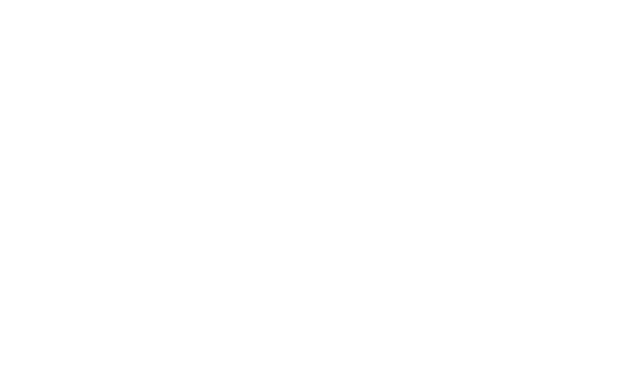
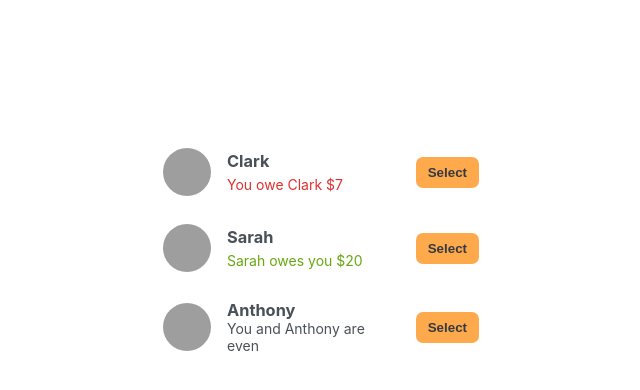
Before and after one commit to OsamaaSayed/Eat-N-Split, a React (Vite) app: page / in a window 1280 px wide. Shown: the top 390 px of the page, without its empty margins (79-719 px from the left). Built offline with nearby package versions, Linux system fonts and the light colour scheme; grey boxes are pictures that could not be loaded.

Commit message:
✨ Add FriendsList & Friend Components

```diff
--- a/src/App.tsx
+++ b/src/App.tsx
@@ -1,3 +1,10 @@
+import { useState } from "react";
+
+import { Person } from "./models/person";
+
+import FriendsList from "./components/FriendsList";
+
+
 const initialFriends = [
   {
     id: 118836,
@@ -20,7 +27,15 @@ const initialFriends = [
 ];
 
 function App() {
-  return <></>;
+  const [friends, setFriends] = useState<Person[]>(initialFriends);
+
+  return (
+    <div className="app">
+      <div className="sidebar">
+        <FriendsList friends={friends} />
+      </div>
+    </div>
+  );
 }
 
 export default App;
--- /dev/null
+++ b/src/components/Friend/index.tsx
@@ -0,0 +1,26 @@
+import { Person } from "../../models/person";
+
+const Friend = ({ name, image, balance }: Person) => {
+  return (
+    <li>
+      <img src={image} alt={name} />
+      <h3>{name}</h3>
+
+      {balance < 0 && (
+        <p className="red">
+          You owe {name} ${Math.abs(balance)}
+        </p>
+      )}
+      {balance > 0 && (
+        <p className="green">
+          {name} owes you ${balance}
+        </p>
+      )}
+      {balance === 0 && <p>You and {name} are even</p>}
+
+      <button className="button">Select</button>
+    </li>
+  );
+};
+
+export default Friend;
--- /dev/null
+++ b/src/components/FriendsList/index.tsx
@@ -0,0 +1,19 @@
+import { Person } from "../../models/person";
+
+import Friend from "../Friend";
+
+type FriendsListProps = {
+  friends: Person[];
+};
+
+const FriendsList = ({ friends }: FriendsListProps) => {
+  return (
+    <ul>
+      {friends.map((friend) => (
+        <Friend key={friend.id} {...friend} />
+      ))}
+    </ul>
+  );
+};
+
+export default FriendsList;
--- /dev/null
+++ b/src/models/person.ts
@@ -0,0 +1,6 @@
+export interface Person {
+    id: number;
+    name: string;
+    image: string;
+    balance: number;
+  }
```
